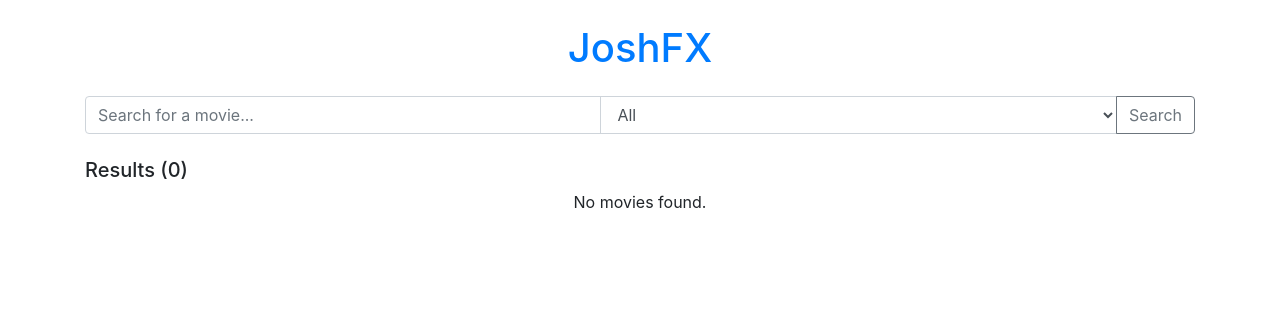
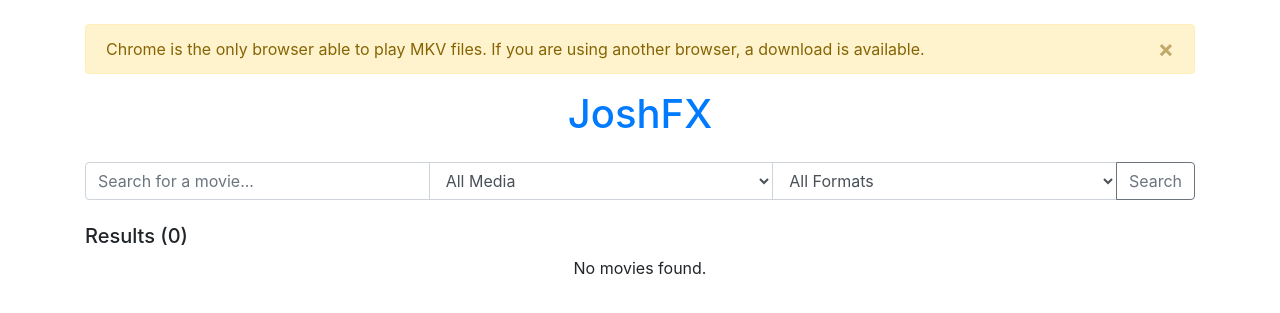
Before and after one commit to JoshCap20/joshfx, a Django app: page / in a window 1280 px wide. Shown: the top 313 px of the page. Run offline with Django 4.2, Linux system fonts and the light colour scheme; data that the repository does not hold is empty; some libraries are stand-ins or nearby versions.

Commit message:
ui tweaks

```diff
--- a/app/templates/index.html
+++ b/app/templates/index.html
@@ -15,6 +15,22 @@
 
 <body>
     <div class="container my-4">
+        <div class="alert alert-warning alert-dismissible fade show" role="alert" style="display: none">
+            Chrome is the only browser able to play MKV files. If you are using another browser, a download is available.
+            <button type="button" class="close" data-dismiss="alert" aria-label="Close">
+                <span aria-hidden="true">×</span>
+            </button>
+        </div>
+        <script>
+            // display alert if not on chrome
+            if (!window.chrome) {
+                document.querySelector('.alert').style.display = 'block';
+            }
+            // close alert
+            document.querySelector('.alert button').addEventListener('click', function () {
+                document.querySelector('.alert').style.display = 'none';
+            });
+        </script>
         <a href="/">
             <h1 class="text-center mb-4">JoshFX</h1>
         </a>
@@ -23,8 +39,13 @@
         <form class="mb-4">
             <div class="input-group">
                 <input type="text" name="q" class="form-control" placeholder="Search for a movie..." value="{{ request.GET.q }}">
+                <select name="media" class="form-control">
+                    <option value="all">All Media</option>
+                    <option value="movie">Movies</option>
+                    <option value="tv">TV Shows</option>
+                </select>
                 <select name="type" class="form-control">
-                    <option value="all">All</option>
+                    <option value="all">All Formats</option>
                     <option value="mp4">MP4</option>
                     <option value="mkv">MKV</option>
                 </select>
```
